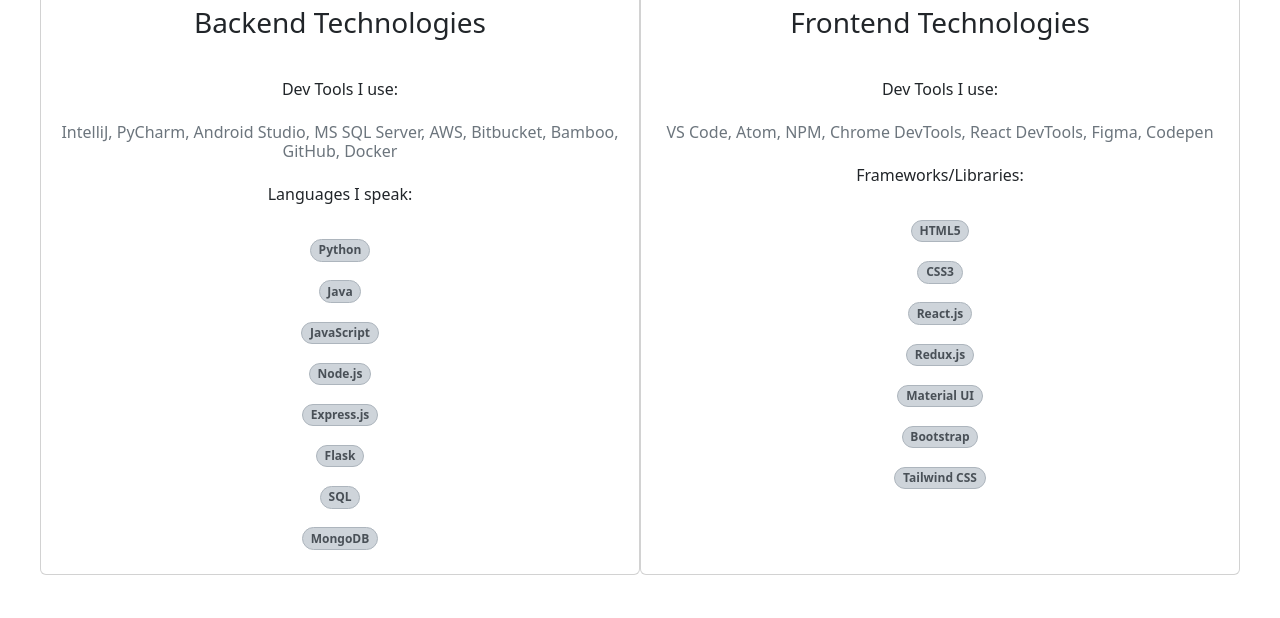
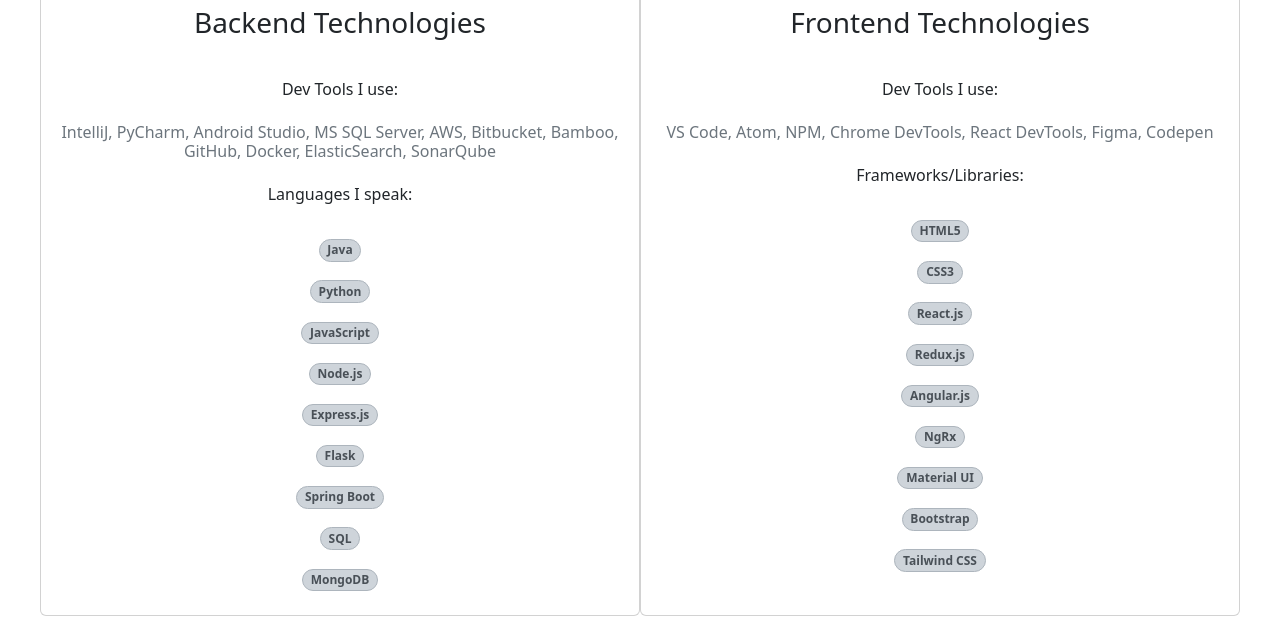
Before and after one commit to saurabh7998/SG_Portfolio, a React (Create React App) app: page / in a window 1280 px wide. Shown: the part 1680-2298 px from the top of the page. Built offline with nearby package versions, Linux system fonts and the light colour scheme.

Commit message:
minor update

```diff
--- a/src/common.js
+++ b/src/common.js
@@ -34,14 +34,14 @@
 
 export const BACKEND_TECH = {
     devTools: "IntelliJ, PyCharm, Android Studio, MS SQL Server, AWS,"
-              + " Bitbucket, Bamboo, GitHub, Docker",
-    languages: ["Python", "Java", "JavaScript", "Node.js", "Express.js",
-                "Flask", "SQL", "MongoDB"]
+              + " Bitbucket, Bamboo, GitHub, Docker, ElasticSearch, SonarQube",
+    languages: ["Java", "Python", "JavaScript", "Node.js", "Express.js",
+                "Flask", "Spring Boot", "SQL", "MongoDB"]
 }
 
 export const FRONTEND_TECH = {
     devTools: "VS Code, Atom, NPM, Chrome DevTools, React DevTools, Figma,"
               + " Codepen",
-    libraries: ["HTML5", "CSS3", "React.js", "Redux.js", "Material UI",
+    libraries: ["HTML5", "CSS3", "React.js", "Redux.js", "Angular.js", "NgRx", "Material UI",
                 "Bootstrap", "Tailwind CSS"]
 }
```
